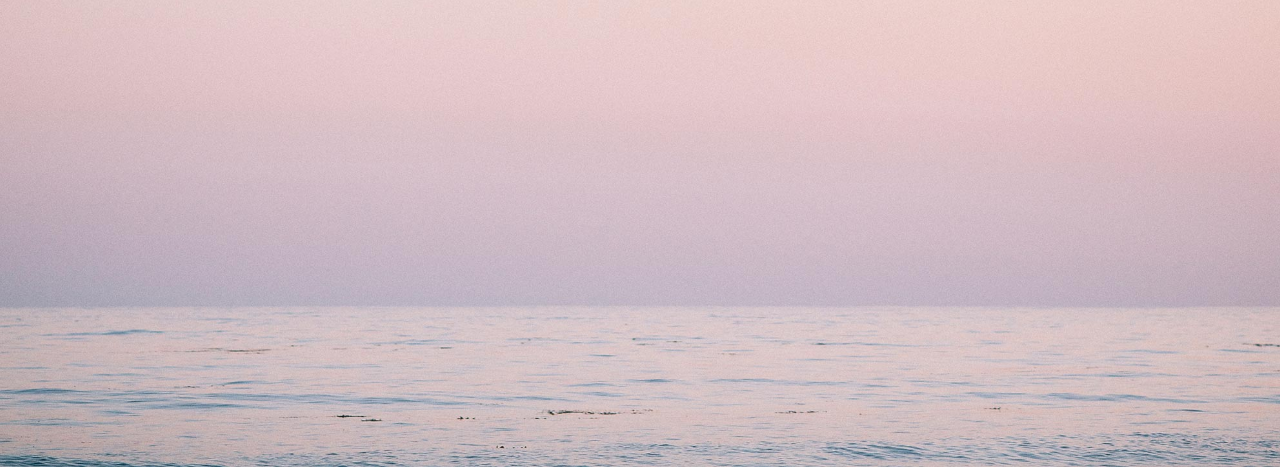
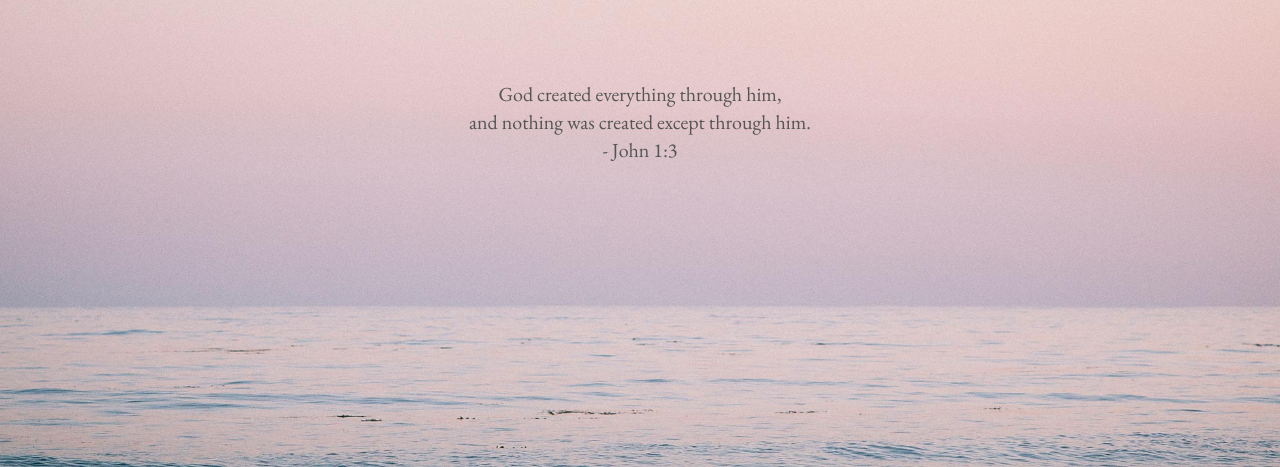
Before and after one commit to devinsena/Devin.tv, a plain HTML site: page index.html in a window 1280 px wide. Shown: the part 333-800 px from the top of the page. Drawn offline with nearby package versions, Linux system fonts and the light colour scheme.

Commit message:
Edited translation

```diff
--- a/index.html
+++ b/index.html
@@ -43,6 +43,17 @@
 		</div>
     </div><!-- /.container -->
 
+
+<div class="container">
+
+		<div class="row w centered">
+		<br>
+		<div class="col-lg-6 col-lg-offset-3">
+		<p>God created everything through him, <br> and nothing was created except through him.<br> - John 1:3</p>
+		</div>
+	</div>
+</div>
+
     <!-- Bootstrap core JavaScript
     ================================================== -->
     <!-- Placed at the end of the document so the pages load faster -->
```
